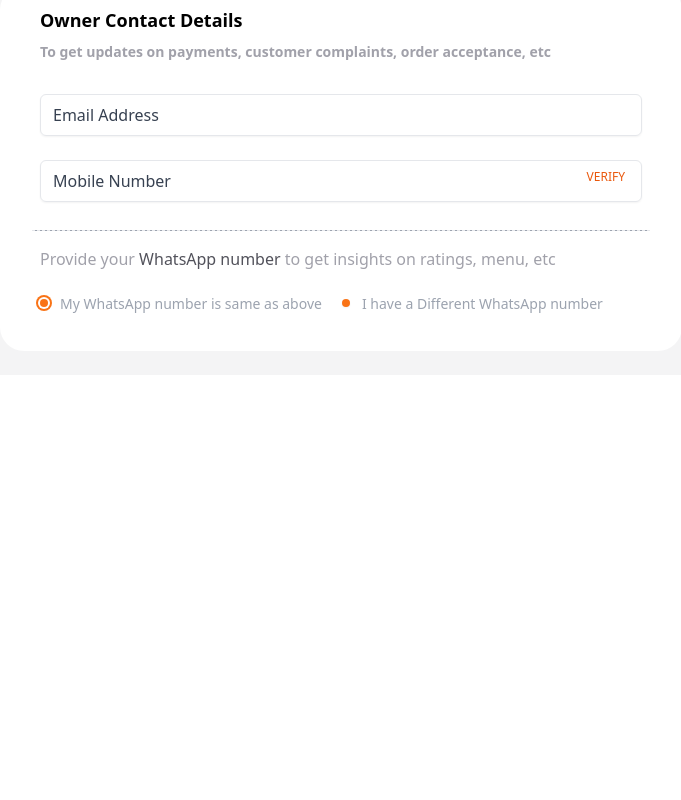
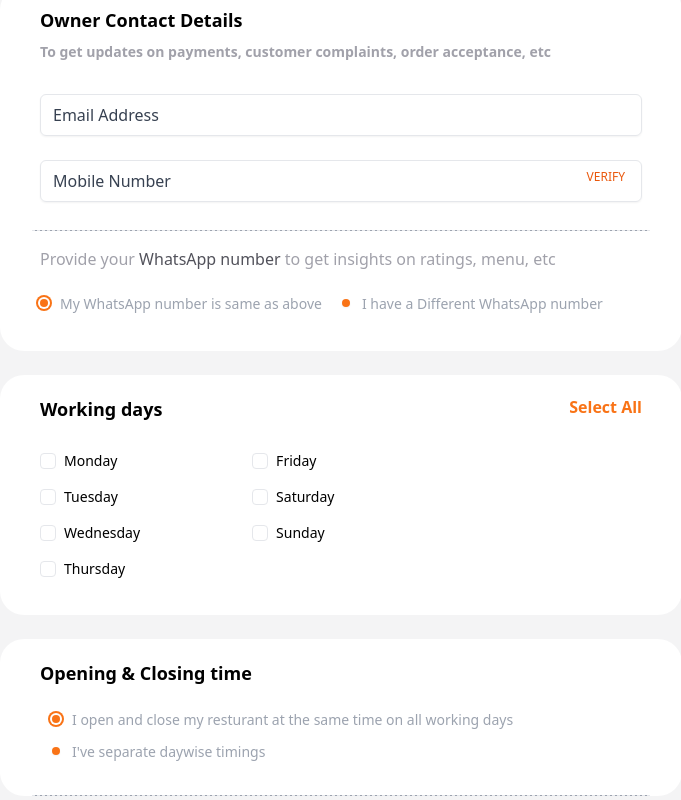
Before and after one commit to Phinix-BI/Feedzzy, a React (Vite) app in the folder client/: page /resturant/register/basicInformation in a window 1280 px wide. Shown: the part 496-1296 px from the top of the page, without its empty margins (438-1119 px from the left). Before the commit the page ends 871 px from the top, so only its background shows below. Built offline with nearby package versions, Linux system fonts and the light colour scheme.

Commit message:
add some stuff in frontend

```diff
--- a/client/package.json
+++ b/client/package.json
@@ -31,6 +31,7 @@
     "eslint": "^8.56.0",
     "eslint-plugin-react-hooks": "^4.6.0",
     "eslint-plugin-react-refresh": "^0.4.5",
+    "react-ios-time-picker": "^0.2.2",
     "typescript": "^5.2.2",
     "vite": "^5.1.4"
   }
--- a/client/src/components/ResturantPages/RegisterPages/BasicInformation/BasicInformation.tsx
+++ b/client/src/components/ResturantPages/RegisterPages/BasicInformation/BasicInformation.tsx
@@ -2,6 +2,8 @@ import NavBar from "../common/NavBar/NavBar.tsx";
 import  {  useState } from "react";
 import BasicDetails from "../Register1/BasicDetails/BasicDetails.tsx";
 import Owners_Contact_Details from "../Register1/Owner_Contact_Details/Owner_Contact_Details.tsx";
+import OpeningDates from "../Register1/OpeningDates/OpeningDates.tsx";
+import Opening_Closing_Time from "../Register1/Opening_Closing_Time/Opening_Closing_Time.tsx";
 
 function BasicInformation() {
   const [ownerFullName, setOwnerFullName] = useState<string>("");
@@ -11,6 +13,8 @@ function BasicInformation() {
   const [ownerPhoneNumber, setOwnerPhoneNumber] = useState<string>("");
   const [whatsappNumber, setWhatsappNumber] = useState<string>("");
   const [isDiffWhastappNumber, setIsDiffWhatsappNumber] = useState<boolean>(false);
+  const [checkedDays, setCheckedDays] = useState<string[]>([]);
+
 
   return (
 
@@ -37,7 +41,10 @@ function BasicInformation() {
                     <BasicDetails ownerFullName={ownerFullName} resturantName={resturantName} resturantAddress={resturantAddress} onChangeOwnerFullName={setOwnerFullName} onChangeResturantName={setResturantName} onChangeResturantAddress={setResturantAddress} />
                     <Owners_Contact_Details ownerEmailAddress={ownerEmailAddress} ownerPhoneNumber={ownerPhoneNumber} whatsappNumber={whatsappNumber} onChangeOwnerEmailAddress={setOwnerEmailAddress} onChangeOwnerPhoneNumber={setOwnerPhoneNumber}
                     onChangeWhatsappNumber={setWhatsappNumber} isDiffWhatsappNumber={isDiffWhastappNumber} onChangeIsDiffWhatsappNumber={setIsDiffWhatsappNumber} />
+                    <OpeningDates checkedDays={checkedDays} setCheckedDays={setCheckedDays} />
+                    <Opening_Closing_Time />
                   </div>
+
 
 
                 </div>
--- /dev/null
+++ b/client/src/components/ResturantPages/RegisterPages/Register1/OpeningDates/OpeningDates.tsx
@@ -0,0 +1,92 @@
+import React from 'react';
+
+interface OpeningDatesProps {
+    checkedDays: string[];
+    setCheckedDays: React.Dispatch<React.SetStateAction<string[]>>;
+}
+
+const OpeningDates: React.FC<OpeningDatesProps> = ({ checkedDays, setCheckedDays }) => {
+    // Function to handle checkbox change
+    const handleCheckboxChange = (event: React.ChangeEvent<HTMLInputElement>) => {
+        const { id } = event.target;
+        if (event.target.checked) {
+            // If the checkbox is checked, add the day to the checkedDays array
+            setCheckedDays(prevState => [...prevState, id]);
+        } else {
+            // If the checkbox is unchecked, remove the day from the checkedDays array
+            setCheckedDays(prevState => prevState.filter(day => day !== id));
+        }
+        console.log(checkedDays);
+
+    };
+
+    const selectAllfunction = () => {
+        const allDays = ["Monday", "Tuesday", "Wednesday", "Thursday", "Friday", "Saturday", "Sunday"];
+        setCheckedDays(allDays);
+        const checkboxes = document.querySelectorAll('input[type="checkbox"]');
+        checkboxes.forEach((checkbox) => {
+            (checkbox as HTMLInputElement).checked = true;
+        });
+    }
+
+    return (
+        <>
+            <div className="bg-white rounded-3xl mx-4 my-6 px-5 ">
+
+                <div className="flex justify-between">
+
+                    <div className="px-5 pt-5  pb-3 font-semibold text-lg">
+                        <h2>Working days</h2>
+                    </div>
+
+                    <div className="px-5 pt-5 pb-3 font-semibold text-md text-orange-500 cursor-pointer" onClick={selectAllfunction} >Select All</div>
+
+                </div>
+                <div className="flex gap-28 my-4  pb-5 ml-5">
+                    <div >
+                    <div className="flex items-center mb-4">
+                         <input id="Monday" type="checkbox" value="" className="w-4 h-4 text-orange-500 bg-white-100 border-gray-200 rounded focus:ring-0 " onChange={handleCheckboxChange} />
+                         <label htmlFor="Monday" className="ms-2 text-sm font-medium text-black-200 dark:text-black-200">Monday</label>
+
+                    </div>
+                    <div className="flex items-center mb-4">
+                         <input id="Tuesday" type="checkbox" value="" className="w-4 h-4 text-orange-500 bg-white-100 border-gray-200 rounded focus:ring-0 " onChange={handleCheckboxChange}/>
+                         <label htmlFor="Tuesday" className="ms-2 text-sm font-medium text-black-200 dark:text-black-200">Tuesday</label>
+
+                    </div>
+                    <div className="flex items-center mb-4">
+                         <input id="Wednesday" type="checkbox" value="" className="w-4 h-4 text-orange-500 bg-white-100 border-gray-200 rounded focus:ring-0 " onChange={handleCheckboxChange} />
+                         <label htmlFor="Wednesday" className="ms-2 text-sm font-medium text-black-200 dark:text-black-200">Wednesday</label>
+
+                    </div>
+                    <div className="flex items-center mb-4">
+                         <input id="Thursday" type="checkbox" value="" className="w-4 h-4 text-orange-500 bg-white-100 border-gray-200 rounded focus:ring-0 "  onChange={handleCheckboxChange}/>
+                         <label htmlFor="Thursday" className="ms-2 text-sm font-medium text-black-200 dark:text-black-200">Thursday</label>
+
+                    </div>
+                    </div>
+                    <div>
+                    <div className="flex items-center mb-4">
+                         <input id="Friday" type="checkbox" value="" className="w-4 h-4 text-orange-500 bg-white-100 border-gray-200 rounded focus:ring-0 " onChange={handleCheckboxChange}/>
+                         <label htmlFor="Friday" className="ms-2 text-sm font-medium text-black-200 dark:text-black-200">Friday</label>
+
+                    </div>
+                    <div className="flex items-center mb-4">
+                         <input id="Saturday" type="checkbox" value="" className="w-4 h-4 text-orange-500 bg-white-100 border-gray-200 rounded focus:ring-0 " onChange={handleCheckboxChange} />
+                         <label htmlFor="Saturday" className="ms-2 text-sm font-medium text-black-200 dark:text-black-200">Saturday</label>
+
+                    </div>
+                    <div className="flex items-center mb-4">
+                         <input id="Sunday" type="checkbox" value="" className="w-4 h-4 text-orange-500 bg-white-100 border-gray-200 rounded focus:ring-0 " onChange={handleCheckboxChange}/>
+                         <label htmlFor="Sunday" className="ms-2 text-sm font-medium text-black-200 dark:text-black-200">Sunday</label>
+
+                    </div>
+                    </div>
+                </div>
+            </div>
+        </>
+    )
+
+}
+
+export default OpeningDates;
--- /dev/null
+++ b/client/src/components/ResturantPages/RegisterPages/Register1/Opening_Closing_Time/Opening_Closing_Time.tsx
@@ -0,0 +1,63 @@
+import React,{useState} from 'react';
+import { TimePicker } from 'react-ios-time-picker';
+
+interface Opening_Closing_Time_Props {
+    isDiffOpeningClosingTime ?: boolean;
+    onChangeIsDiffOpeningClosingTime ?: (isDiffOpeningClosingTime: boolean) => void;
+}
+
+const Opening_Closing_Time : React.FC<Opening_Closing_Time_Props> = ({isDiffOpeningClosingTime,onChangeIsDiffOpeningClosingTime}) => {
+    const [value, setValue] = useState('open time' || "00:00");
+    const onChange = (timeValue) => {
+        setValue(timeValue);
+     }
+    const handelRadioChange = (e: React.ChangeEvent<HTMLInputElement>) => {
+        if (e.target.value === 'ColorBlue1') {
+            onChangeIsDiffOpeningClosingTime && onChangeIsDiffOpeningClosingTime(false);
+        } else if ( onChangeIsDiffOpeningClosingTime) {
+            onChangeIsDiffOpeningClosingTime(true);
+        }
+    };
+
+    return (
+        <>
+            <div className="bg-white rounded-3xl mx-4 my-6 px-5 ">
+
+                <div className="px-5 pt-5  pb-3 font-semibold text-lg">
+                    <h2>Opening & Closing time</h2>
+                </div>
+
+                <div className='mx-8 pb-4 pt-2'>
+                    <div className='flex mb-2 '>
+                        <div className='flex my-auto block size-2 my-auto cursor-pointer rounded-full bg-orange-500 shadow-sm has-[:checked]:ring-2 has-[:checked]:ring-orange-500 has-[:checked]:ring-offset-2'>
+                            <input type="radio" name="timeOption" value="timeOption1" id="timeOption1" className="sr-only"
+                             checked={!isDiffOpeningClosingTime}
+                             onChange={handelRadioChange} />
+                        </div>
+                        <div className='pl-3'>
+                            <label htmlFor="timeOption1" className="text-sm cursor-pointer text-semibold text-gray-400">I open and close my resturant at the same time on all working days</label>
+                        </div>
+                    </div>
+                    <div className='flex'>
+                        <div className='flex my-auto block size-2 my-auto cursor-pointer rounded-full bg-orange-500 shadow-sm has-[:checked]:ring-2 has-[:checked]:ring-orange-500 has-[:checked]:ring-offset-2'>
+                            <input type="radio" name="timeOption" value="timeOption2" id="timeOption2" className="sr-only"
+                              />
+                        </div>
+                        <div className='pl-3'>
+                            <label htmlFor="timeOption2" className="text-sm cursor-pointer text-semibold text-gray-400">I've separate daywise timings</label>
+                        </div>
+                    </div>
+                </div>
+
+                <hr className="h-px my-4 mx-3 border-1 border-dashed bg-gray-400" />
+
+                <div className='mt-6'>
+                <TimePicker onChange={onChange} value={value} className="py-8" />
+                </div>
+
+            </div>
+        </>
+    )
+}
+
+export default Opening_Closing_Time;
```
Also changed, not shown: client/src/components/ResturantPages/RegisterPages/Register1/Owner_Contact_Details/Owner_Contact_Details.tsx (+6 -5 lines), 1 other file (tests, documents, lock files or other folders).
